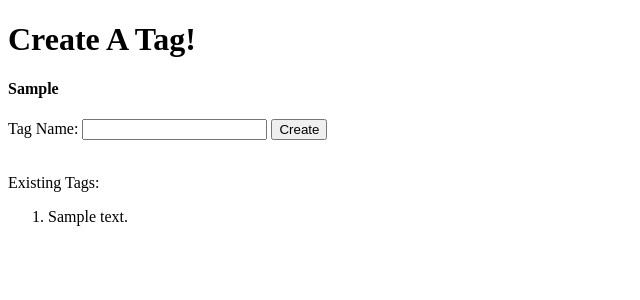
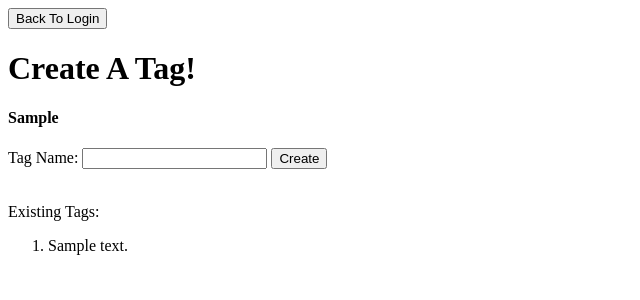
Before and after one commit to DrewBarlow/TellMeAStory4, a Django app: template story/managetags/templates/managetags/addtag.html in a window 1280 px wide. Shown: the top 300 px of the page, without its empty margins (0-640 px from the left). Run offline with Django 4.2, Linux system fonts and the light colour scheme; tables that the repository leaves empty hold one stand-in row (values such as "Sample post"); the template is opened without the code that fills it: values that come from a table or form of the project are taken from there, most other values are stand-ins (such as "Sample title", 1, 10 or a date in 2020).

Commit message:
Added AddTags link button to account page

```diff
--- a/story/managetags/templates/managetags/addtag.html
+++ b/story/managetags/templates/managetags/addtag.html
@@ -3,6 +3,7 @@
 <head>
     <meta charset="UTF-8">
     <title>Create A Tag!</title>
+    <button onclick="location.href = '/story/login'">Back To Login</button>
     <h1>Create A Tag!</h1>
     <h4> {{ input_response }} </h4>
     <form action="/story/addtags/create/" method="post">
--- a/story/tellmeastory/templates/tellmeastory/account.html
+++ b/story/tellmeastory/templates/tellmeastory/account.html
@@ -7,6 +7,8 @@
         {{ form }}
         <input type="submit" value="Update">
         <br>
+        <br>
+        <button onclick="location.href = '/story/addtags/create/'">Add Tags Here</button>
         {% if change_message %}
             <p><strong>{{ change_message }}</strong></p>
         {% endif %}
```
